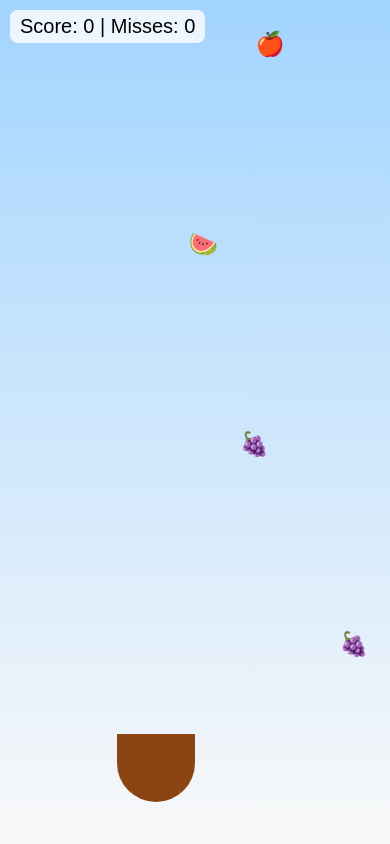
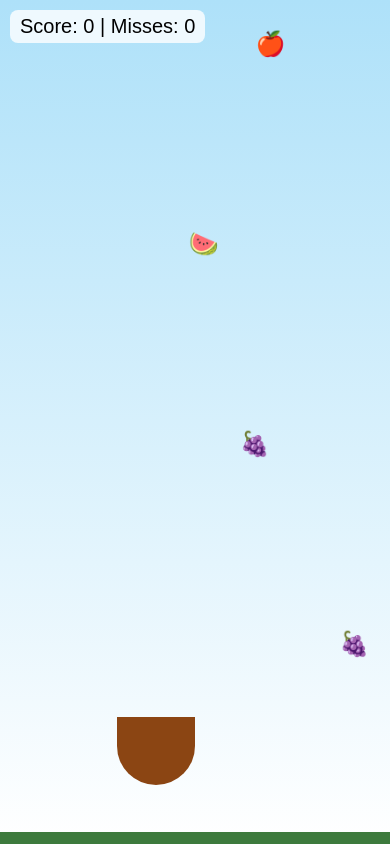
Before and after one commit to BasanagoudPatil/Catch-the-Fruits, a plain HTML site: page index.html in a window 390 px wide. Drawn offline with Linux system fonts and the light colour scheme.

Commit message:
fix(ui): set basket at screen bottom with ground end point for better mobile UX

```diff
--- a/index.html
+++ b/index.html
@@ -5,43 +5,46 @@
 <meta name="viewport" content="width=device-width, initial-scale=1.0">
 <title>Catch the Fruits 🍎🍌🍊</title>
 <style>
-  body {
+body, html {
   margin: 0;
+  padding: 0;
+  height: 100%;
+  overflow: hidden;
+  font-family: Arial, sans-serif;
   background: linear-gradient(to bottom, #a2d4ff, #f9f9f9);
-    font-family: Arial, sans-serif;
-    overflow: hidden;
   touch-action: none;
 }
+
 #game {
   position: relative;
   width: 100%;
-    height: 100vh;
-    overflow: hidden;
+  height: 100vh;       /* Full screen */
+  background: linear-gradient(to bottom, #aee1f9, #ffffff);
+  overflow: hidden;    /* Prevent overflow below basket */
 }
+
 #basket {
   position: absolute;
-    bottom: 5vh;              /* stay visible above browser bar */
+  bottom: 7vh;           /* Basket sits at dead end */
   left: 50%;
   transform: translateX(-50%);
-    width: 20vw;              /* responsive width */
-    height: 8vh;              /* responsive height */
-    max-width: 120px;         /* safe for big screens */
-    min-width: 60px;          /* safe for small screens */
+  width: 20vw;
+  height: 8vh;
+  max-width: 120px;
+  min-width: 60px;
   max-height: 70px;
   min-height: 40px;
   background: saddlebrown;
   border-radius: 0 0 40px 40px;
   z-index: 10;
-  font-size: 6vh; /* scales with screen height */
-    line-height: 1;
+  pointer-events: none;
+}
 
-  }
 .fruit {
   position: absolute;
-    font-size: 6vw;           /* scale fruit with screen */
-    min-font-size: 24px;
-    max-font-size: 40px;
+  font-size: clamp(24px, 6vw, 40px);  /* Scales between 24px–40px */
 }
+
 #scoreBoard {
   position: absolute;
   top: 10px;
@@ -51,6 +54,7 @@
   padding: 5px 10px;
   border-radius: 8px;
 }
+
 #gameOver {
   position: absolute;
   top: 0;
@@ -67,6 +71,7 @@
   display: none;
   z-index: 20;
 }
+
 #restartBtn {
   margin-top: 20px;
   padding: 10px 20px;
@@ -76,11 +81,23 @@
   font-size: 20px;
   cursor: pointer;
 }
+
+/* Optional ground strip */
+#ground {
+  position: absolute;
+  bottom: 0;
+  left: 0;
+  width: 100%;
+  height: 12px;
+  background: #3d7a3d;
+  z-index: 5;
+}
 </style>
 </head>
 <body>
 <div id="game">
   <div id="basket"></div>
+  <div id="ground"></div>
   <div id="scoreBoard">Score: 0 | Misses: 0</div>
   <div id="gameOver">
     <div id="finalScore">Game Over</div>
```
Lines whose indentation alone changed are shown as unchanged.
